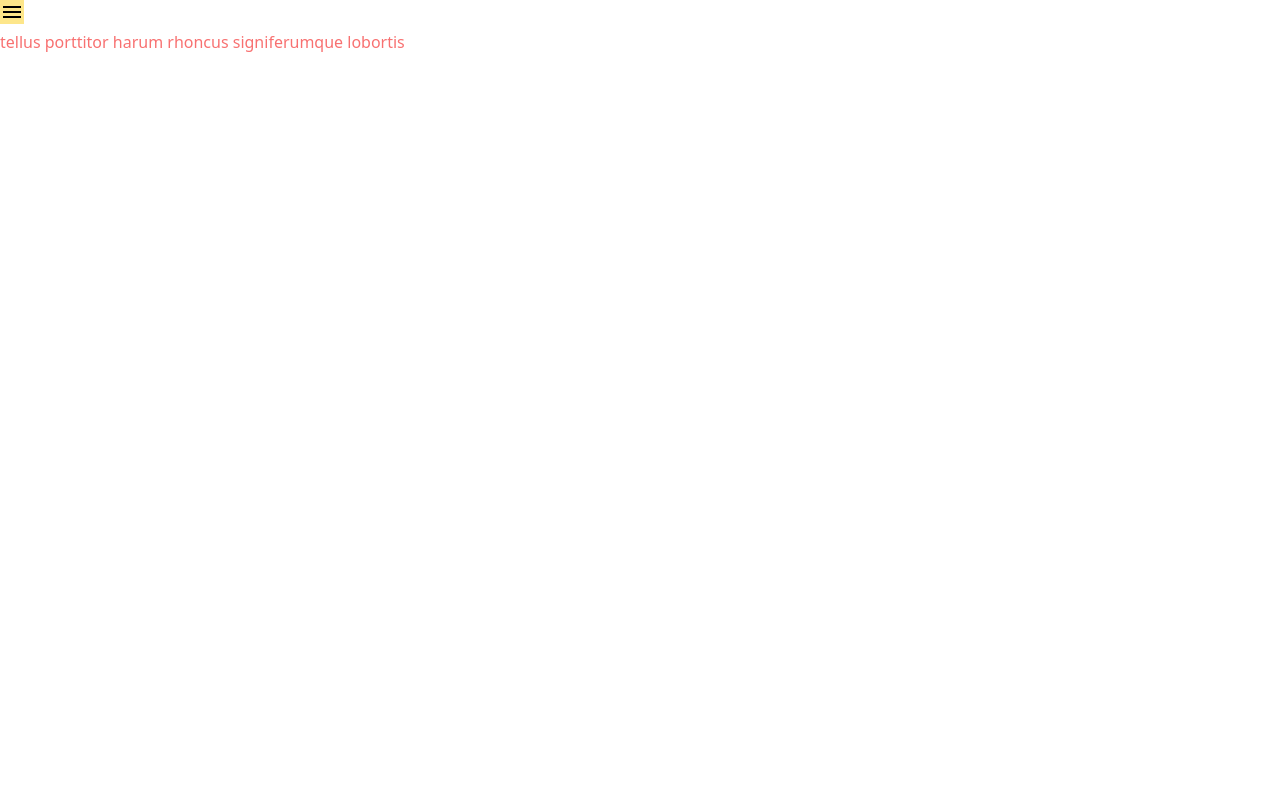
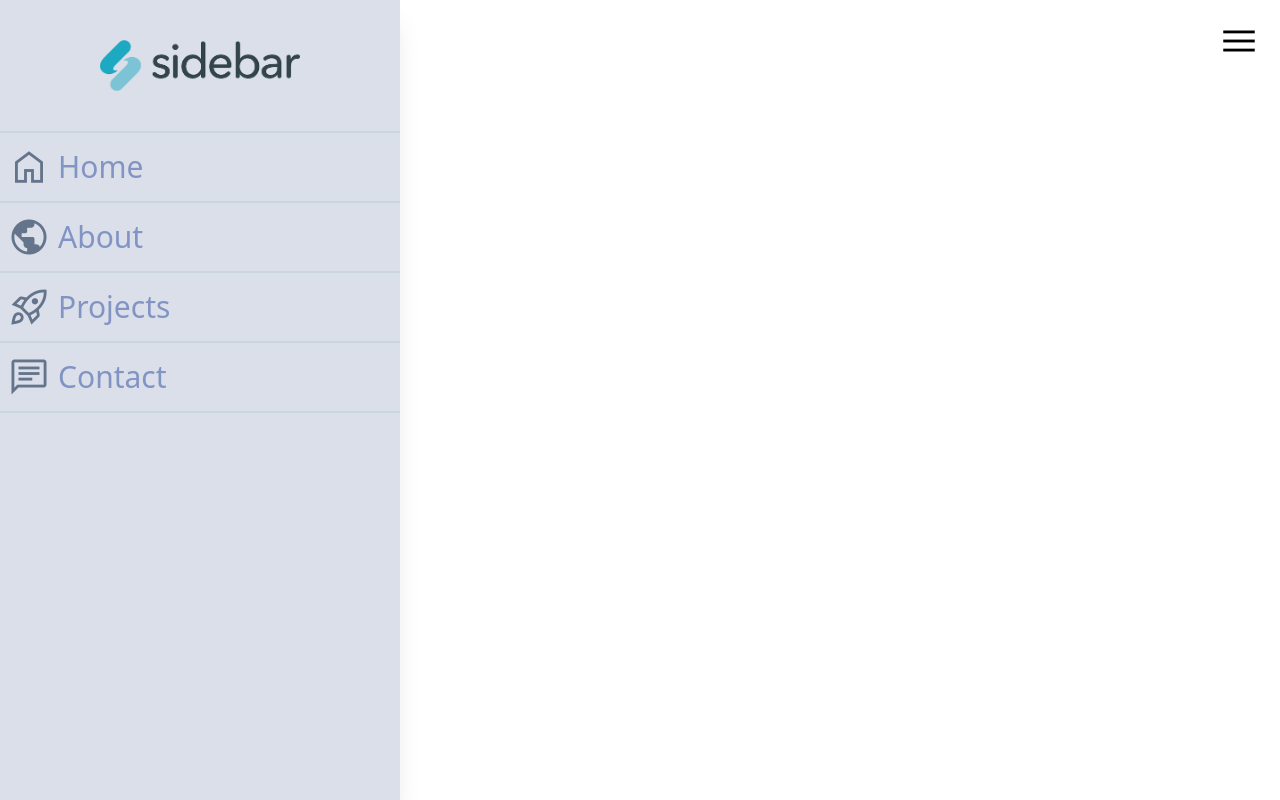
Before and after one commit to burakkrt/sidebar-javascript, a website: page index.html in a window 1280 px wide. Drawn offline with nearby package versions, Linux system fonts and the light colour scheme.

Commit message:
style(sidebar): complated

```diff
--- a/index.html
+++ b/index.html
@@ -2,18 +2,46 @@
 <html lang="en">
 <head>
   <meta charset="UTF-8">
-  <meta name="viewport" content="width=device-width, user-scalable=no, initial-scale=1.0, maximum-scale=1.0, minimum-scale=1.0">
-  <meta http-equiv="X-UA-Compatible" content="ie=edge">
+  <meta name="viewport"
+        content="width=device-width, user-scalable=no, initial-scale=1.0, maximum-scale=1.0, minimum-scale=1.0">
+  <meta http-equiv="X-UA-Compatible"
+        content="ie=edge">
   <title>Sidebar</title>
-  <link rel="stylesheet" href="style.css">
+  <link rel="stylesheet"
+        href="style.css">
   <!--  google-icons-cnd-->
-  <link rel="stylesheet" href="https://fonts.googleapis.com/css2?family=Material+Symbols+Outlined:opsz,wght,FILL,GRAD@20..48,100..700,0..1,-50..200" />
+  <link rel="stylesheet"
+        href="https://fonts.googleapis.com/css2?family=Material+Symbols+Outlined:opsz,wght,FILL,GRAD@20..48,100..700,0..1,-50..200" />
 </head>
 <body>
-<button class="sidebar-toggle ">
-  <span class="material-symbols-outlined bg-amber-200">menu</span>
+<button class="sidebar-toggle absolute right-5 top-5">
+  <span class="material-symbols-outlined icon-xl">menu</span>
 </button>
-<h1 class="text-red-400">tellus porttitor harum rhoncus signiferumque lobortis</h1>
-<script src="app.js" type="text/javascript"></script>
+<aside class="sidebar shadow-xl h-screen" style="width: 400px;">
+  <div class="sidebar-header py-10 flex flex-col gap-2">
+    <img src="./logo.png" alt="logo" class="logo mix-blend-multiply mx-auto" style="width: 200px">
+  </div>
+  <ul class="links">
+    <li class="flex flex-row items-center gap-2 ps-2 border-y-2 border-slate-300">
+      <span class="material-symbols-outlined icon-xl text-slate-500">home</span>
+      <a href="#" class="color-purple hover:text-slate-400 duration-200 text-3xl my-4">Home</a>
+    </li>
+    <li class="flex flex-row items-center gap-2 ps-2 border-b-2 border-slate-300">
+      <span class="material-symbols-outlined icon-xl text-slate-500">public</span>
+      <a href="#" class="color-purple hover:text-slate-400 duration-200 text-3xl my-4">About</a>
+    </li>
+    <li class="flex flex-row items-center gap-2 ps-2 border-b-2 border-slate-300">
+      <span class="material-symbols-outlined icon-xl text-slate-500">rocket_launch</span>
+      <a href="#" class="color-purple hover:text-slate-400 duration-200 text-3xl my-4">Projects</a>
+    </li>
+    <li class="flex flex-row items-center gap-2 ps-2 border-b-2 border-slate-300">
+      <span class="material-symbols-outlined icon-xl text-slate-500">chat</span>
+      <a href="#" class="color-purple hover:text-slate-400 duration-200 text-3xl my-4">Contact</a>
+    </li>
+  </ul>
+</aside>
+
+<script src="app.js"
+        type="text/javascript"></script>
 </body>
 </html>
--- a/input.css
+++ b/input.css
@@ -1,3 +1,15 @@
 @tailwind base;
 @tailwind components;
 @tailwind utilities;
+
+.icon-xl {
+  font-size: 42px !important;
+}
+
+.sidebar {
+  background-color: #DBDFEA;
+}
+
+.color-purple {
+  color: #8294C4;
+}
```
Also changed, not shown: logo.png (added), style.css.
